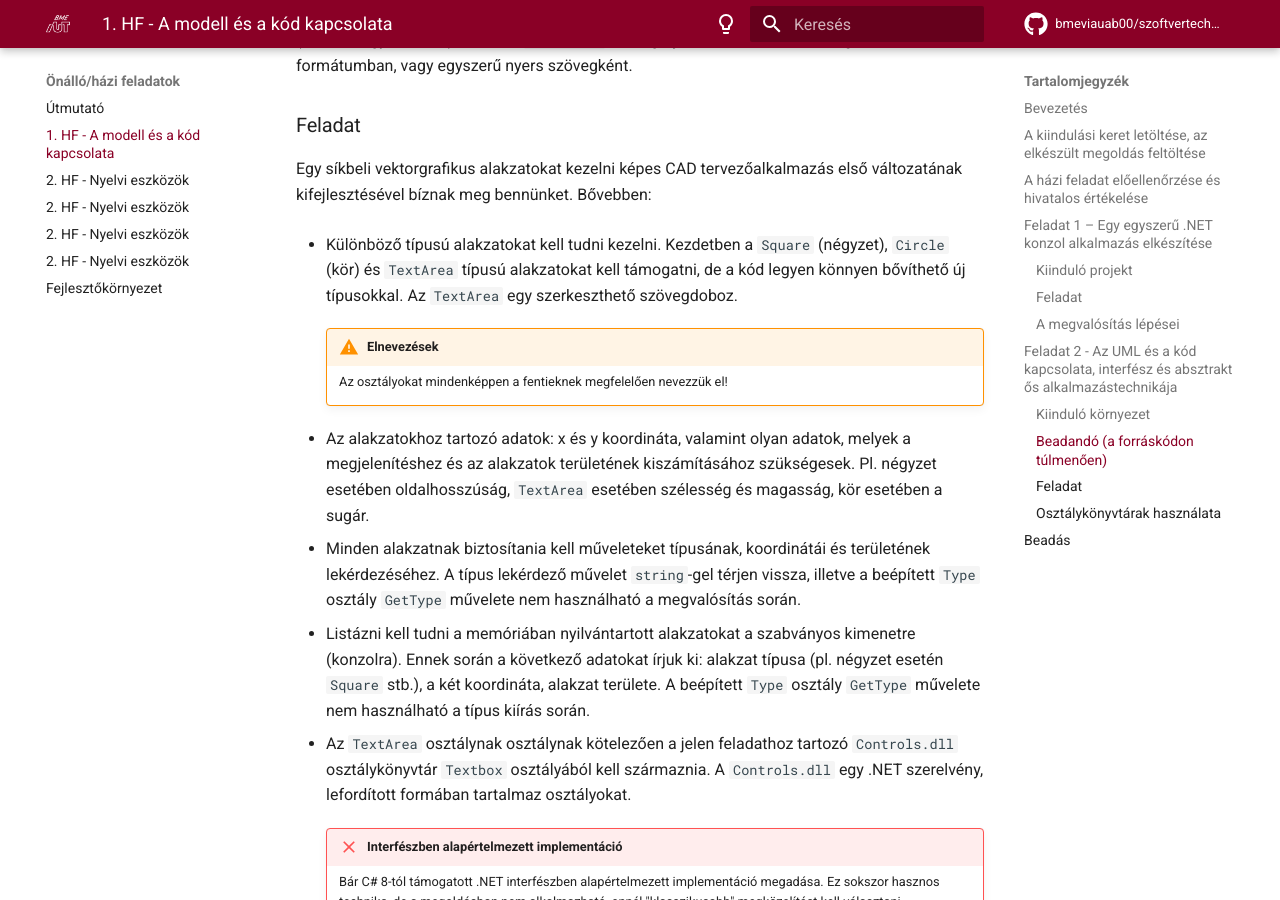
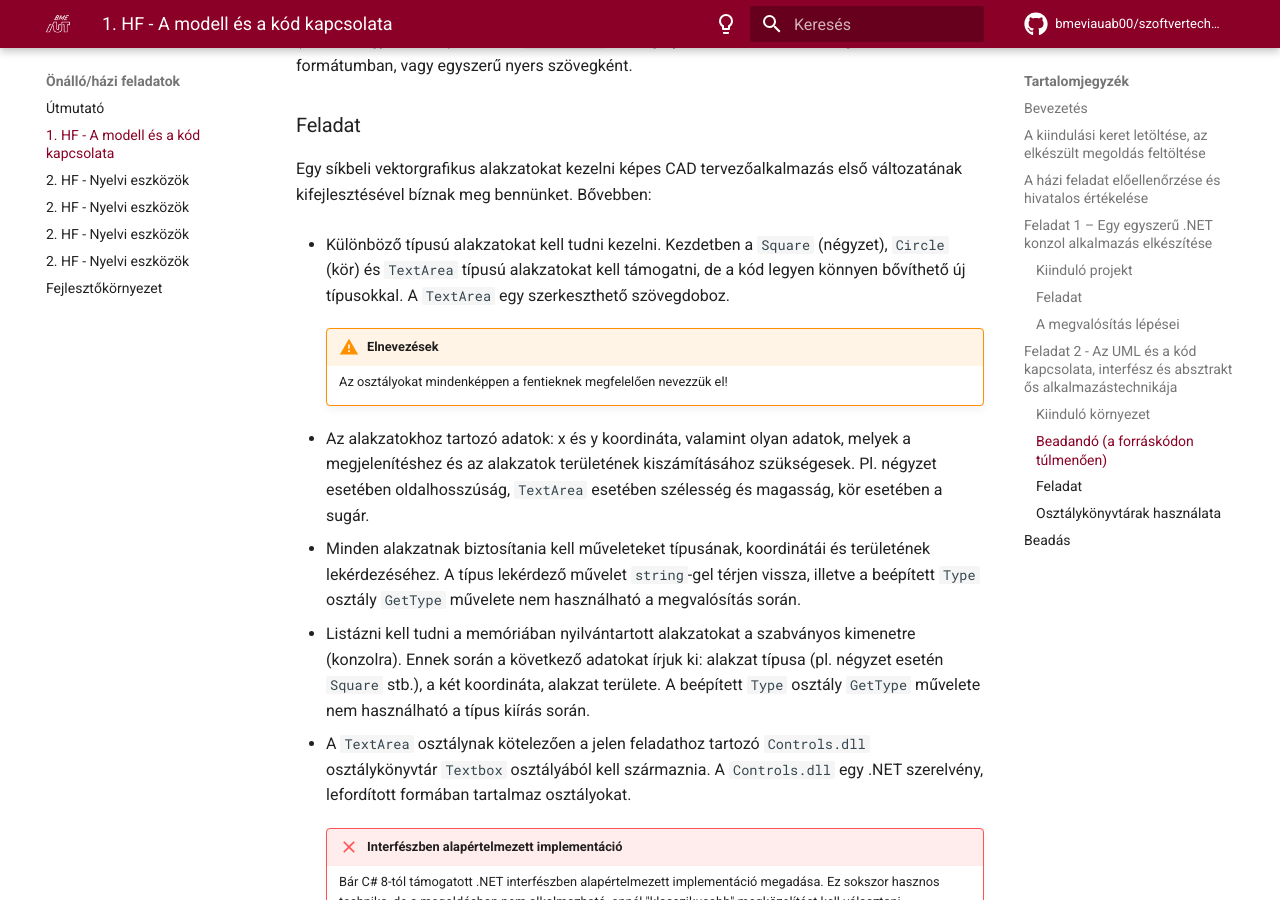
Before and after one commit to bmeviauab00/szoftvertechnikak, an MkDocs documentation site: the page built from docs/hazi/1-model-es-kod-kapcsolata/index.md, in a window 1280 px wide and 900 px high, scrolled down 4471 px. Built offline with MkDocs 1.6.1 and Material for MkDocs 9.7.7, drawn with Linux system fonts in a browser that asks for light colours; comment, search, counter and statistics services are not loaded.

Commit message:
Fixed some typos.

```diff
--- a/docs/hazi/1-model-es-kod-kapcsolata/index.md
+++ b/docs/hazi/1-model-es-kod-kapcsolata/index.md
@@ -208,7 +208,7 @@ Két-három bekezdésben a Feladat 2 megoldása során hozott tervezői döntés
 
 Egy síkbeli vektorgrafikus alakzatokat kezelni képes CAD tervezőalkalmazás első változatának kifejlesztésével bíznak meg bennünket. Bővebben:
 
-- Különböző típusú alakzatokat kell tudni kezelni. Kezdetben a `Square` (négyzet), `Circle` (kör) és `TextArea` típusú alakzatokat kell támogatni, de a kód legyen könnyen bővíthető új típusokkal. Az `TextArea` egy szerkeszthető szövegdoboz.
+- Különböző típusú alakzatokat kell tudni kezelni. Kezdetben a `Square` (négyzet), `Circle` (kör) és `TextArea` típusú alakzatokat kell támogatni, de a kód legyen könnyen bővíthető új típusokkal. A `TextArea` egy szerkeszthető szövegdoboz.
 
     !!! warning "Elnevezések"
         Az osztályokat mindenképpen a fentieknek megfelelően nevezzük el!
@@ -219,7 +219,7 @@ Egy síkbeli vektorgrafikus alakzatokat kezelni képes CAD tervezőalkalmazás e
 
 - Listázni kell tudni a memóriában nyilvántartott alakzatokat a szabványos kimenetre (konzolra). Ennek során a következő adatokat írjuk ki: alakzat típusa (pl. négyzet esetén `Square` stb.), a két koordináta, alakzat területe. A beépített `Type` osztály `GetType` művelete nem használható a típus kiírás során.
 
-- Az `TextArea` osztálynak osztálynak kötelezően a jelen feladathoz tartozó `Controls.dll` osztálykönyvtár `Textbox` osztályából kell származnia. A `Controls.dll` egy .NET szerelvény, lefordított formában tartalmaz osztályokat.
+- A `TextArea` osztálynak kötelezően a jelen feladathoz tartozó `Controls.dll` osztálykönyvtár `Textbox` osztályából kell származnia. A `Controls.dll` egy .NET szerelvény, lefordított formában tartalmaz osztályokat.
 
     !!!failure "Interfészben alapértelmezett implementáció"
         Bár C# 8-tól támogatott .NET interfészben alapértelmezett implementáció megadása. Ez sokszor hasznos technika, de a megoldásban nem alkalmazható, ennél "klasszikusabb" megközelítést kell választani.
```
